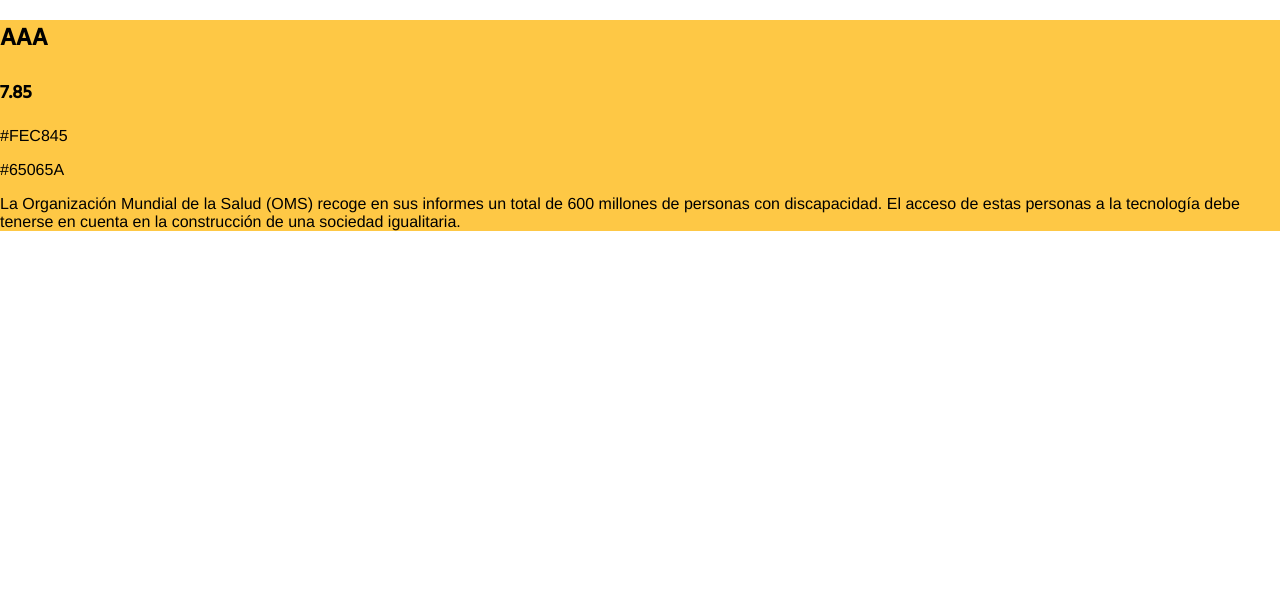
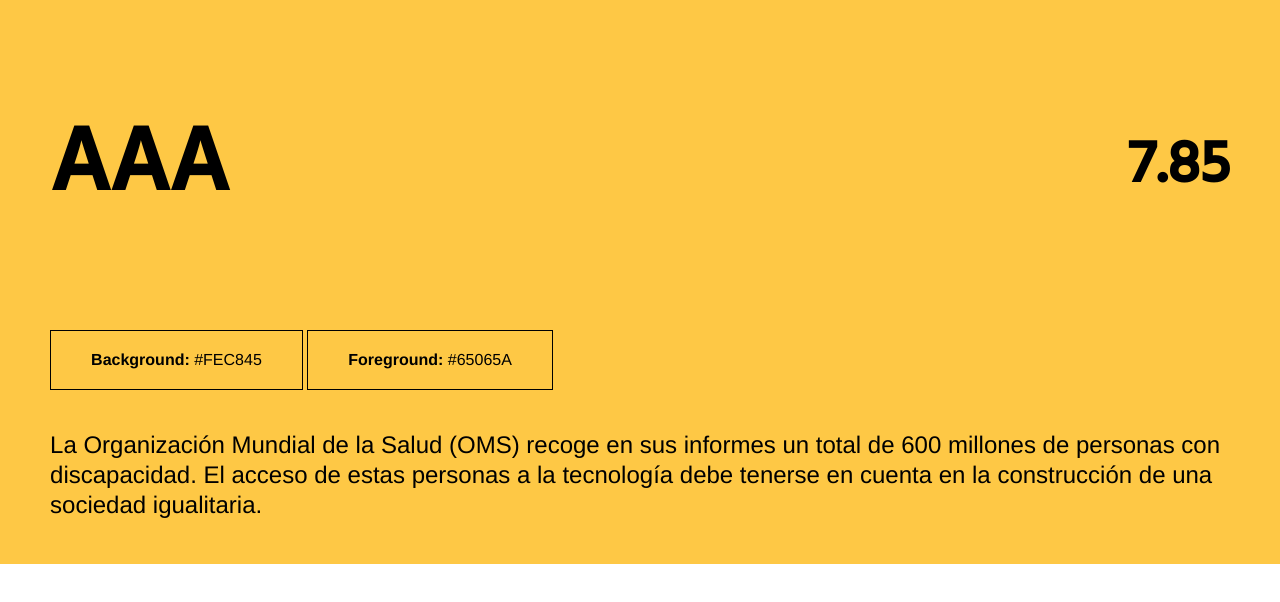
Before and after one commit to jorgeatgu/color-combos, a website: page index.html in a window 1280 px wide. Drawn offline with nearby package versions, Linux system fonts and the light colour scheme.

Commit message:
creando los estilos para la primera combinación de colores :art:

```diff
--- a/css/styles.css
+++ b/css/styles.css
@@ -444,6 +444,60 @@
 	font-family: 'Hind', sans-serif;
 }
 
+.cc {
+	box-sizing: border-box;
+	width: 100%;
+	padding: 1.25rem 3.13rem;
+}
+
+.vm {
+	display: inline-block;
+
+	vertical-align: middle;
+}
+
+.cc-header {
+	font-size: 0;
+
+	width: 100%;
+}
+
+.cc-clasificacion,
+.cc-puntuacion {
+	display: inline-block;
+
+	width: 50%;
+}
+
+.cc-clasificacion {
+	font-size: 5.63rem;
+}
+
+.cc-puntuacion {
+	font-size: 3.75rem;
+
+	text-align: right;
+}
+
+.cc-colors span {
+  font-weight: bold;
+}
+
+.cc-background,
+.cc-foreground {
+	display: inline-block;
+
+	box-sizing: border-box;
+	padding: 1.25rem 2.5rem;
+
+	border: 1px solid #000;
+}
+
+.cc-texto {
+	font-size: 1.5rem;
+	line-height: 1.88rem;
+}
+
 .cc1-bg {
 	background-color: #FEC845;
 }
@@ -451,4 +505,6 @@
 .cc1-fr {
 	color: #65065A;
 }
+
+
 /*# sourceMappingURL=styles.css.map */
--- a/index.html
+++ b/index.html
@@ -11,18 +11,18 @@
     </head>
     <body>
 
-    <article class="cc1 cc1-bg">
-    	<div class="cc-header hind ccc1-fg">
-    		<h2 class="cc-clasificacion">AAA</h2>
-    		<h3 class="cc-puntuacion">7.85</h3>
+    <article class="cc cc1-bg">
+    	<div class="cc-header hind ccc1-fg vm">
+    		<h2 class="cc-clasificacion vm">AAA</h2>
+    		<h3 class="cc-puntuacion vm">7.85</h3>
     	</div>
 
-    	<div class="cc-colors arimo">
+    	<div class="cc-colors ccc1-fg arimo">
     		<p class="cc-background">
-    			#FEC845
+    			<span>Background:</span> #FEC845
     		</p>
     		<p class="cc-foreground">
-    			#65065A
+    		  	<span>Foreground:</span> #65065A
     		</p>
     	</div>
 
--- a/src/css/styles.css
+++ b/src/css/styles.css
@@ -9,6 +9,56 @@
 	font-family: var(--Hind);
 }
 
+.cc {
+	width: 100%;
+	box-sizing: border-box;
+	padding: 20px 50px;
+}
+
+.vm {
+	display: inline-block;
+	vertical-align: middle;
+}
+
+.cc-header {
+	font-size: 0;
+	width: 100%;
+}
+
+.cc-clasificacion,
+.cc-puntuacion {
+	display: inline-block;
+	width: 50%;
+}
+
+.cc-clasificacion {
+	font-size: 90px;
+}
+
+.cc-puntuacion {
+	font-size: 60px;
+	text-align: right;
+}
+
+.cc-colors {
+	span {
+		font-weight: bold;
+	}
+}
+
+.cc-background,
+.cc-foreground {
+	border: 1px solid #000;
+	padding: 20px 40px;
+	box-sizing: border-box;
+	display: inline-block;
+}
+
+.cc-texto {
+	font-size: 24px;
+	line-height: 30px;
+}
+
 .cc1-bg {
 	background-color: var(--bG-cc1);
 }
```
Also changed, not shown: css/styles.min.css, 1 other file.
